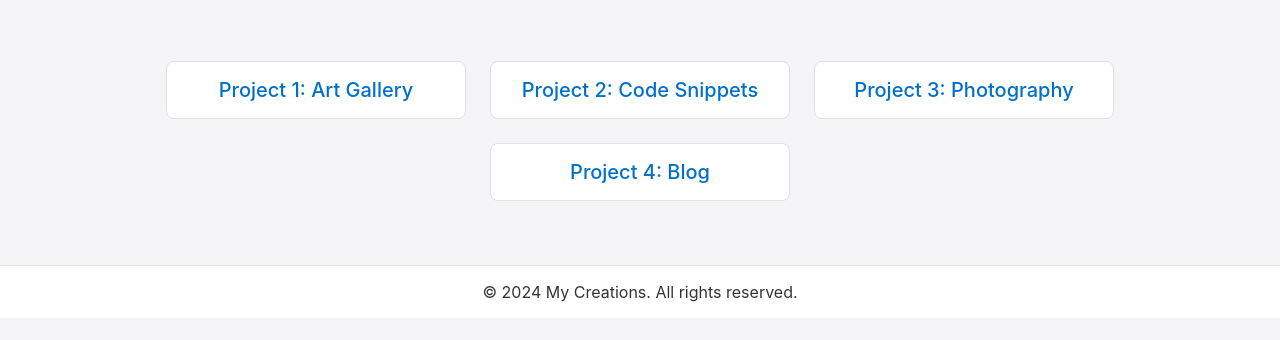
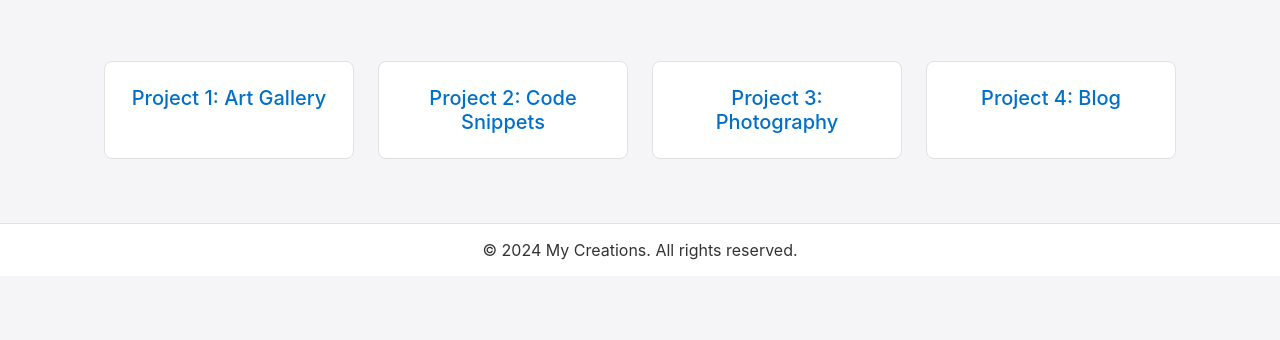
Before and after one commit to darklinkcoder/www.vipr.club, a plain HTML site: page index.html in a window 1280 px wide. Shown: the part 248-588 px from the top of the page. Drawn offline with Linux system fonts and the light colour scheme.

Commit message:
Update styles.css

```diff
--- a/styles.css
+++ b/styles.css
@@ -73,9 +73,9 @@ h1 {
     background-color: #fff;
     border: 1px solid #e1e1e1;
     border-radius: 8px;
-    padding: 1rem;
+    padding: 1.5rem;
     text-align: center;
-    width: 300px;
+    width: 250px;
     transition: box-shadow 0.3s ease;
 }
 
```
